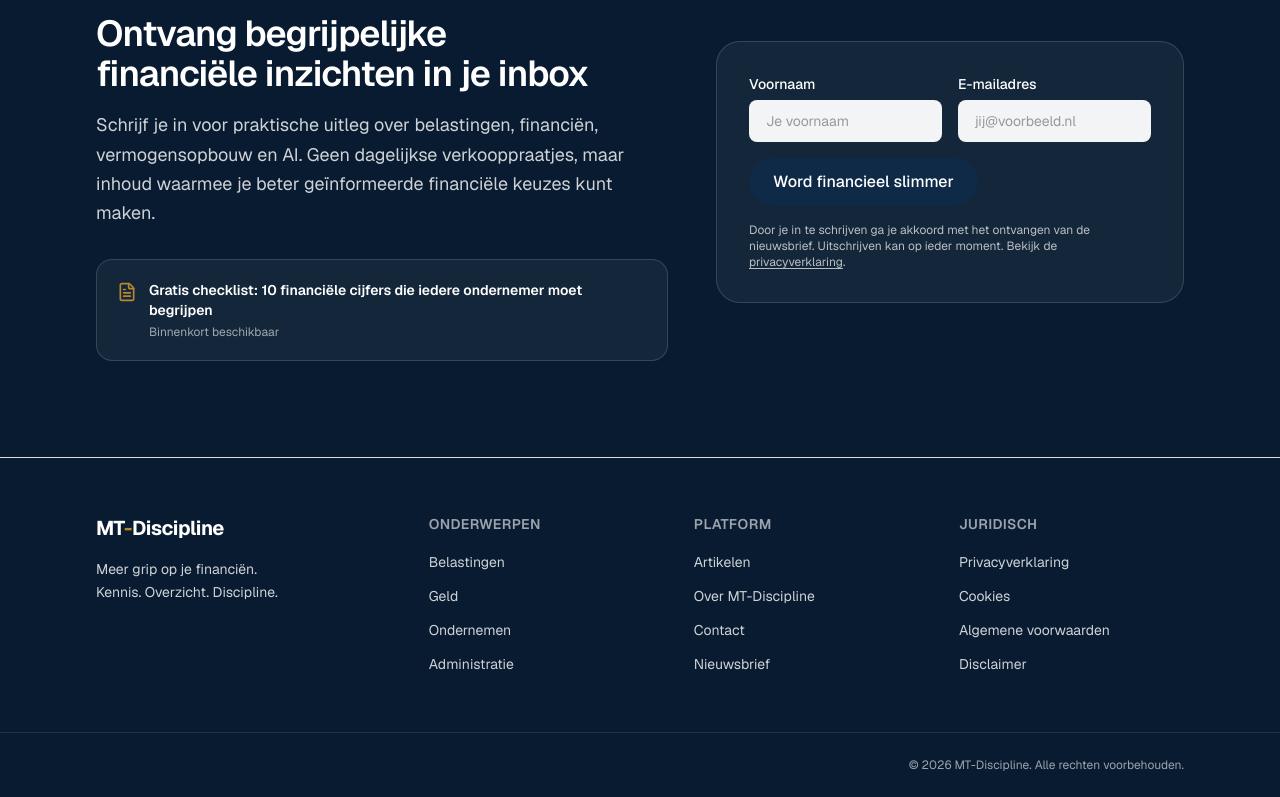
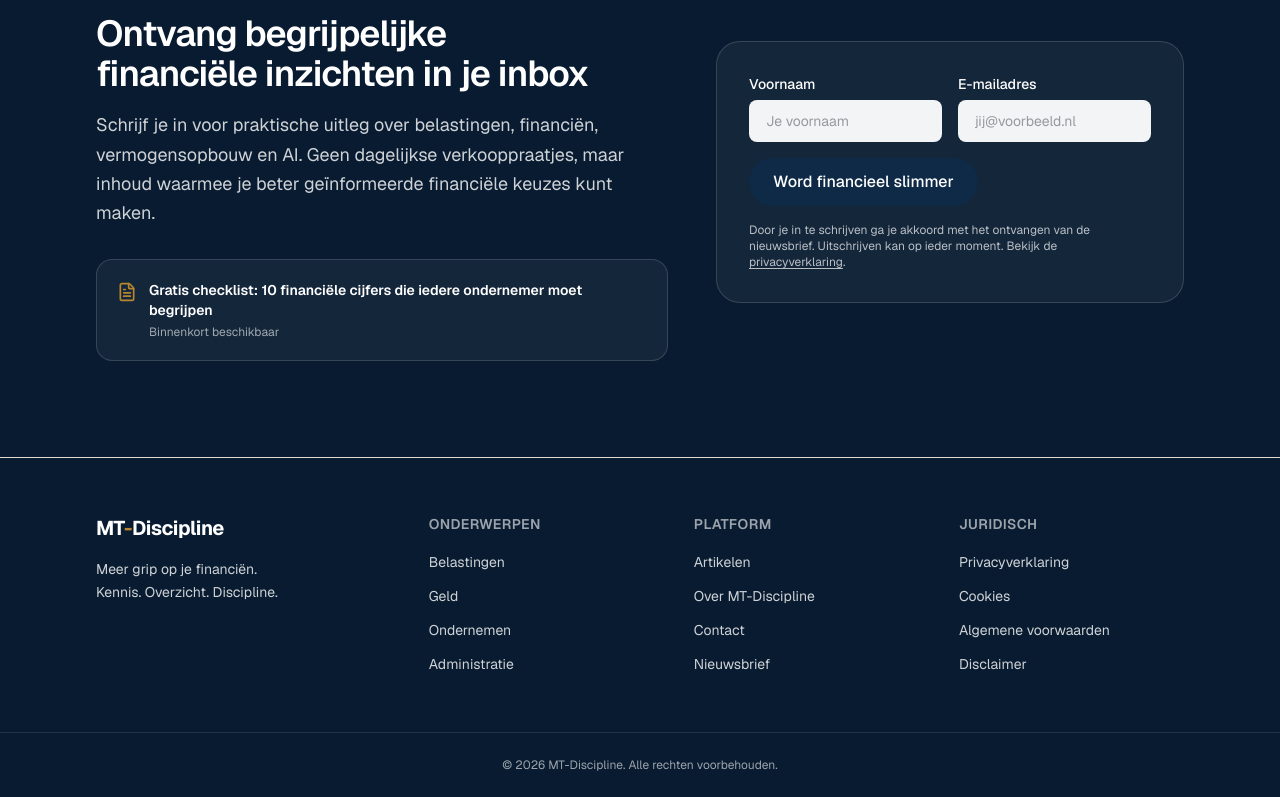
Before and after one commit to meltarrahi/mt-discipline, a Next.js app: page / in a window 1280 px wide. Shown: the part 6063-6860 px from the top of the page. Built offline with nearby package versions, Linux system fonts and the light colour scheme.

Commit message:
Refactor Footer layout for better alignment

```diff
--- a/src/components/layout/Footer.tsx
+++ b/src/components/layout/Footer.tsx
@@ -106,8 +106,7 @@ export function Footer() {
       </Container>
 
       <div className="border-t border-white/10">
-        <Container className="flex flex-col gap-3 py-6 text-xs text-white/60 sm:flex-row sm:items-center sm:justify-between">
-          <p className="max-w-2xl">{siteConfig.scopeStatement}</p>
+        <Container className="flex flex-col items-center gap-3 py-6 text-center text-xs text-white/60">
           <p>© {currentYear()} {siteConfig.brandName}. Alle rechten voorbehouden.</p>
         </Container>
       </div>
```
